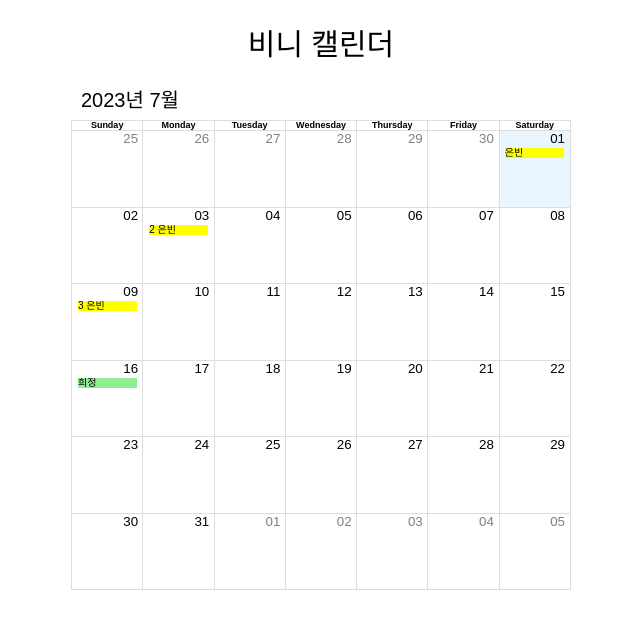
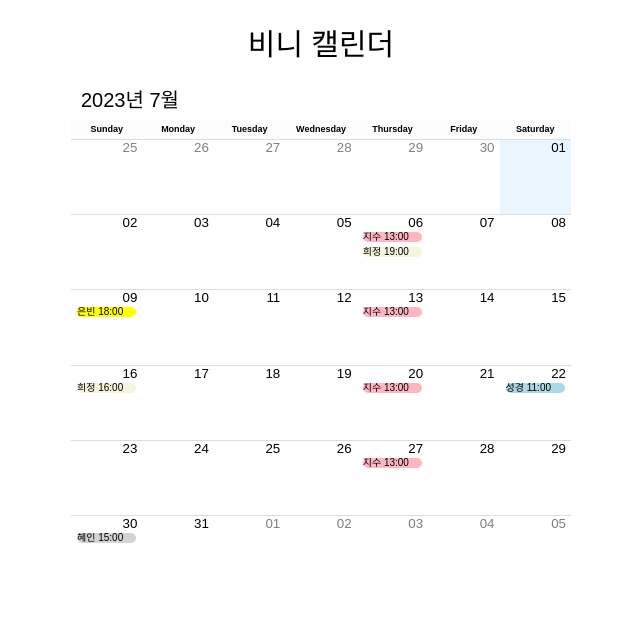
Before and after one commit to Gwasuwon-shot/web-pre-task, a React (Vite) app: page / in a window 1280 px wide. Shown: the top 628 px of the page, without its empty margins (319-959 px from the left). Built offline with nearby package versions, Linux system fonts and the light colour scheme; a web font is replaced by a local one.

Commit message:
[ design ] 표 보더 수정

```diff
--- a/src/components/eunBean/BeanCalendar.tsx
+++ b/src/components/eunBean/BeanCalendar.tsx
@@ -17,12 +17,44 @@ export default function BeanCalendar() {
   //  일정 등록 => 카테고리 마다 색 구분
   const components = {
     event: (props: any) => {
+      // 시간 만들기
+      const dateString = props.event.start;
+      const dateObject = new Date(dateString);
+      const timeString = dateObject.toLocaleTimeString([], { hour: "2-digit", minute: "2-digit", hour12: false });
+
+      //  색 주기
       const eventType = props?.event?.data?.type;
       switch (eventType) {
-        case "비니":
-          return <div style={{ background: "yellow", color: "black", height: "100%" }}>{props.title}</div>;
-        case "히정":
-          return <div style={{ background: "lightgreen", color: "black", height: "100%" }}>{props.title}</div>;
+        case "토마토":
+          return (
+            <Event style={{ background: "yellow" }}>
+              {props.title} {timeString}
+            </Event>
+          );
+        case "키위":
+          return (
+            <Event style={{ background: "beige" }}>
+              {props.title} {timeString}
+            </Event>
+          );
+        case "바나나":
+          return (
+            <Event style={{ background: "lightgrey" }}>
+              {props.title} {timeString}
+            </Event>
+          );
+        case "체리":
+          return (
+            <Event style={{ background: "lightblue" }}>
+              {props.title} {timeString}
+            </Event>
+          );
+        case "복숭아":
+          return (
+            <Event style={{ background: "lightpink" }}>
+              {props.title} {timeString}
+            </Event>
+          );
         default:
           return null;
       }
@@ -32,6 +64,18 @@ export default function BeanCalendar() {
   // 날짜 풀네임
   const formats = {
     weekdayFormat: (date, culture, localizer) => localizer.format(date, "dddd", culture),
+  };
+
+  // 일요일 빨간색
+  const dayPropGetter = (date) => {
+    const dayOfWeek = date.getDay();
+    console.log(dayOfWeek);
+    const style = {
+      color: dayOfWeek === 0 ? "red" : "inherit",
+    };
+    return {
+      style,
+    };
   };
 
   return (
@@ -49,6 +93,7 @@ export default function BeanCalendar() {
             ...components,
             toolbar: Toolbar,
           }}
+          dayPropGetter={dayPropGetter}
         />
       </CalendarWrapper>
     </>
@@ -66,3 +111,9 @@ const Header = styled.header`
   text-align: center;
   margin: 3rem;
 `;
+
+const Event = styled.div`
+  color: black;
+  border-radius: 10px;
+  height: 100%;
+`;
--- a/src/components/eunBean/customCalendar/CalendarConstnat.ts
+++ b/src/components/eunBean/customCalendar/CalendarConstnat.ts
@@ -2,40 +2,40 @@
 export const EVENT_LIST = [
   {
     id: 0,
-    title: "은빈",
-    start: new Date(2023, 6, 1, 7, 0), // 시작 시간 (년, 월(0부터 시작), 일, 시간, 분)
-    end: new Date(2023, 6, 1, 8, 0), // 종료 시간 (년, 월(0부터 시작), 일, 시간, 분
+    title: "지수",
+    start: new Date(2023, 6, 6, 13, 0), // 시작 시간 (년, 월(0부터 시작), 일, 시간, 분)
+    end: new Date(2023, 6, 6, 14, 0), // 종료 시간 (년, 월(0부터 시작), 일, 시간, 분
 
     // 각 컬러 지정을 위한 type 지정
     data: {
-      type: "비니",
+      type: "복숭아",
     },
   },
   {
     id: 1,
-    title: "2 은빈",
-    start: new Date(2023, 6, 3, 8, 0),
-    end: new Date(2023, 6, 3, 9, 0),
+    title: "희정",
+    start: new Date(2023, 6, 6, 19, 0),
+    end: new Date(2023, 6, 6, 20, 0),
     data: {
-      type: "비니",
+      type: "키위",
     },
   },
   {
     id: 2,
-    title: "3 은빈",
-    start: new Date(2023, 6, 9, 9, 0),
-    end: new Date(2023, 6, 9, 10, 0),
+    title: "은빈",
+    start: new Date(2023, 6, 9, 18, 0),
+    end: new Date(2023, 6, 9, 19, 0),
     data: {
-      type: "비니",
+      type: "토마토",
     },
   },
   {
     id: 3,
-    title: "",
-    start: new Date(2023, 6, 1, 12, 0),
-    end: new Date(2023, 6, 1, 14, 0),
+    title: "지수",
+    start: new Date(2023, 6, 13, 13, 0),
+    end: new Date(2023, 6, 13, 14, 0),
     data: {
-      type: "비니",
+      type: "복숭아",
     },
   },
   {
@@ -44,7 +44,43 @@ export const EVENT_LIST = [
     start: new Date(2023, 6, 16, 16, 0),
     end: new Date(2023, 6, 16, 24, 0),
     data: {
-      type: "히정",
+      type: "키위",
+    },
+  },
+  {
+    id: 5,
+    title: "지수",
+    start: new Date(2023, 6, 20, 13, 0),
+    end: new Date(2023, 6, 20, 14, 0),
+    data: {
+      type: "복숭아",
+    },
+  },
+  {
+    id: 5,
+    title: "성경",
+    start: new Date(2023, 6, 22, 11, 0),
+    end: new Date(2023, 6, 22, 12, 0),
+    data: {
+      type: "체리",
+    },
+  },
+  {
+    id: 5,
+    title: "지수",
+    start: new Date(2023, 6, 27, 13, 0),
+    end: new Date(2023, 6, 27, 14, 0),
+    data: {
+      type: "복숭아",
+    },
+  },
+  {
+    id: 6,
+    title: "혜인",
+    start: new Date(2023, 6, 30, 15, 0),
+    end: new Date(2023, 6, 30, 16, 0),
+    data: {
+      type: "바나나",
     },
   },
 ];
--- a/src/components/eunBean/customCalendar/calendarStyles.css
+++ b/src/components/eunBean/customCalendar/calendarStyles.css
@@ -83,21 +83,22 @@ button.rbc-input::-moz-focus-inner {
   flex: 1 0 0%;
   text-overflow: ellipsis;
   white-space: nowrap;
-  padding: 0 3px;
+  padding: 0.5rem 3px;
   text-align: center;
   vertical-align: middle;
   font-weight: bold;
   font-size: 90%;
   min-height: 0;
+  background-color: #fbfcfd;
   border-bottom: 1px solid #ddd;
 }
-.rbc-header + .rbc-header {
+/* .rbc-header + .rbc-header {
   border-left: 1px solid #ddd;
 }
 .rbc-rtl .rbc-header + .rbc-header {
   border-left-width: 0;
   border-right: 1px solid #ddd;
-}
+} */
 .rbc-header > a,
 .rbc-header > a:active,
 .rbc-header > a:visited {
@@ -347,7 +348,7 @@ button.rbc-input::-moz-focus-inner {
 
 .rbc-month-view {
   position: relative;
-  border: 1px solid #ddd;
+  /* border: 1px solid #ddd; */
   display: -webkit-box;
   display: -ms-flexbox;
   display: flex;
@@ -434,13 +435,13 @@ button.rbc-input::-moz-focus-inner {
   -ms-flex: 1 0 0%;
   flex: 1 0 0%;
 }
-.rbc-day-bg + .rbc-day-bg {
+/* .rbc-day-bg + .rbc-day-bg {
   border-left: 1px solid #ddd;
 }
 .rbc-rtl .rbc-day-bg + .rbc-day-bg {
   border-left-width: 0;
   border-right: 1px solid #ddd;
-}
+} */
 
 .rbc-overlay {
   position: absolute;
```
Also changed, not shown: src/components/eunBean/customCalendar/Toolbar.tsx (+0 -11 lines).
